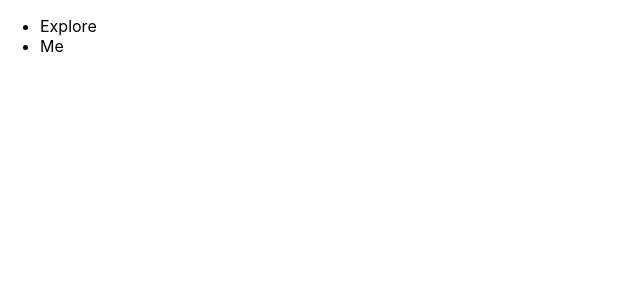
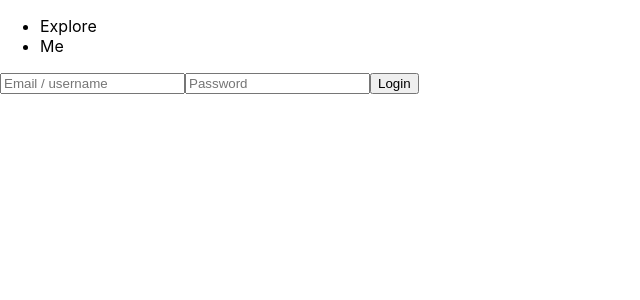
Before and after one commit to serenakemono/Inspire, a React (Create React App) app in the folder demo/src/main/frontend/: page / in a window 1280 px wide. Shown: the top 300 px of the page, without its empty margins (0-640 px from the left). Built offline with nearby package versions, Linux system fonts and the light colour scheme.

Commit message:
Add a minimalistic login box

```diff
--- a/demo/src/main/frontend/src/App.js
+++ b/demo/src/main/frontend/src/App.js
@@ -1,12 +1,14 @@
 import logo from './logo.svg';
 import './App.css';
 import axios from "axios"
-import Header from './Header';
+import Header from './header/Header';
+import LoginBox from './LoginBox';
 
 function App() {
   return (
     <div>
       <Header />
+      <LoginBox />
     </div>
   );
 }
--- /dev/null
+++ b/demo/src/main/frontend/src/LoginBox.js
@@ -0,0 +1,23 @@
+import React from 'react'
+
+const LoginBox = () => {
+  return (
+    <main>
+          <input
+              name="account"
+              id="account"
+              type="text"
+              placeholder="Email / username"
+          />
+          <input
+              name="password"
+              id="password"
+              type="password"
+              placeholder="Password"
+          />
+          <button>Login</button>
+    </main>
+  )
+}
+
+export default LoginBox
```
Also changed, not shown: demo/src/main/frontend/src/header/Header.js (renamed from demo/src/main/frontend/src/Header.js), demo/src/main/frontend/src/header/NavBar.js (renamed from demo/src/main/frontend/src/NavBar.js).
